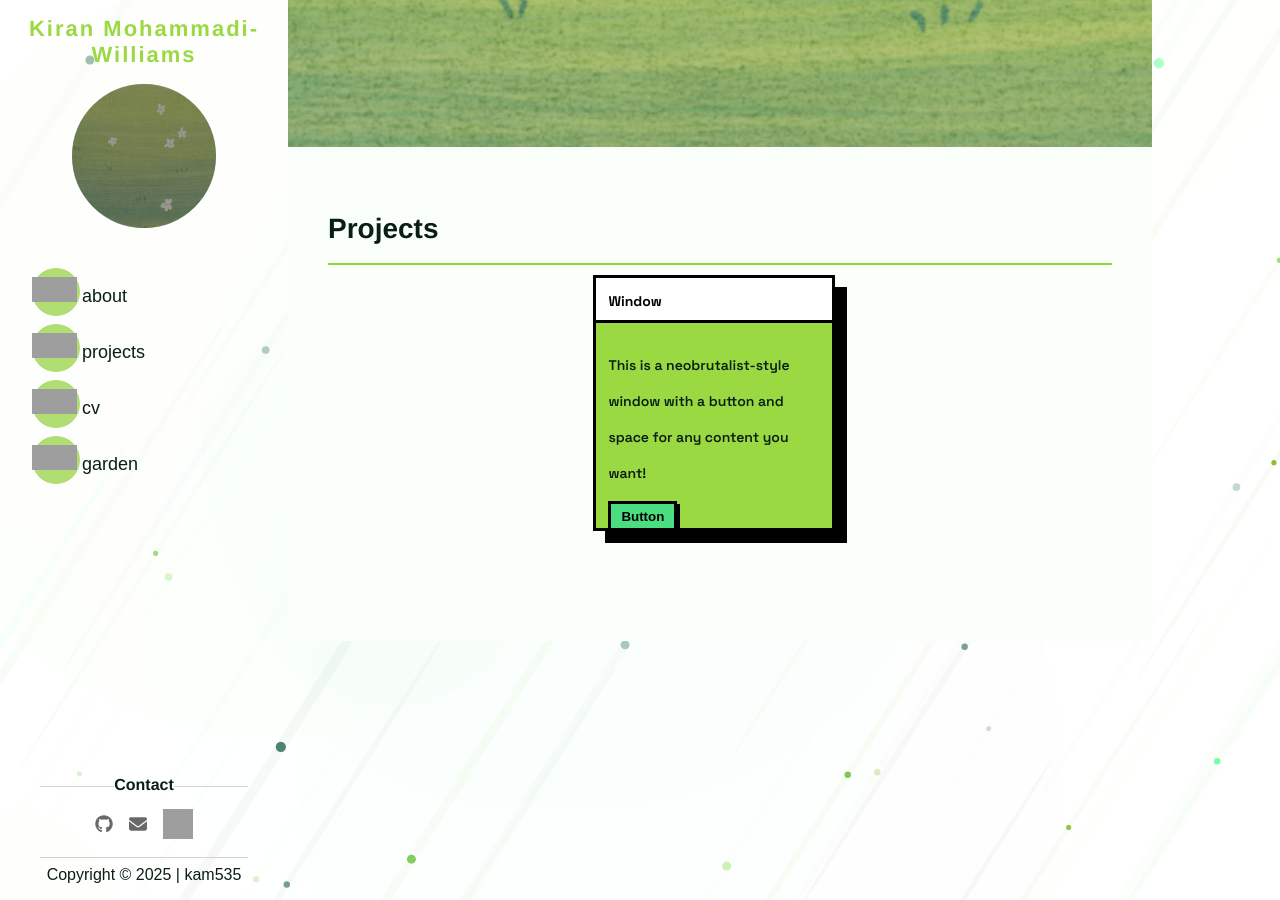
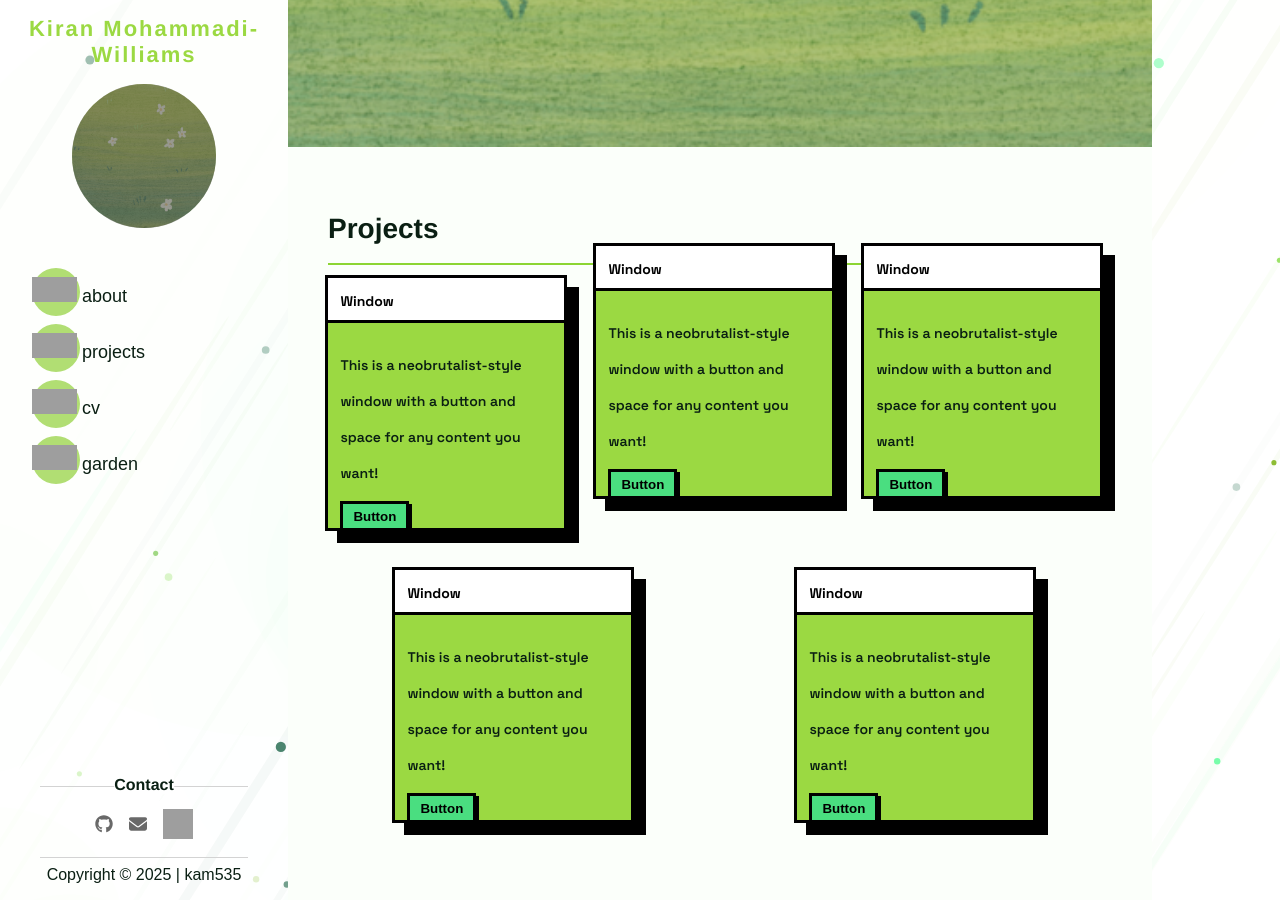
Before and after one commit to green-queen/green-queen.github.io, a Jekyll site: the page built from _pages/projects.md, in a window 1280 px wide and 900 px high, scrolled down 385 px. Built offline with Jekyll 4.4.1, drawn with Linux system fonts in a browser that asks for light colours; some web fonts are replaced; grey boxes are pictures that could not be loaded.

Commit message:
Update projects.md

```diff
--- a/_pages/projects.md
+++ b/_pages/projects.md
@@ -7,13 +7,55 @@ thumbnail: "/assets/img/thumbnail/sample.png"
 
 ## Projects
 <hr>
-<div class="card">
-  <div class="head">Window</div>
-  <div class="content">
-    This is a neobrutalist-style window with a button and space for any content
-    you want!
-    <br />
-    <button class="button">Button</button>
+<div class="card-gallery">
+  <div class="card">
+    <div class="head">Window</div>
+    <div class="content">
+      This is a neobrutalist-style window with a button and space for any content
+      you want!
+      <br />
+      <button class="button">Button</button>
+    </div>
+  </div>
+
+  <div class="card">
+    <div class="head">Window</div>
+    <div class="content">
+      This is a neobrutalist-style window with a button and space for any content
+      you want!
+      <br />
+      <button class="button">Button</button>
+    </div>
+  </div>
+
+  <div class="card">
+    <div class="head">Window</div>
+    <div class="content">
+      This is a neobrutalist-style window with a button and space for any content
+      you want!
+      <br />
+      <button class="button">Button</button>
+    </div>
+  </div>
+
+  <div class="card">
+    <div class="head">Window</div>
+    <div class="content">
+      This is a neobrutalist-style window with a button and space for any content
+      you want!
+      <br />
+      <button class="button">Button</button>
+    </div>
+  </div>
+
+  <div class="card">
+    <div class="head">Window</div>
+    <div class="content">
+      This is a neobrutalist-style window with a button and space for any content
+      you want!
+      <br />
+      <button class="button">Button</button>
+    </div>
   </div>
 </div>
 <!--
```
